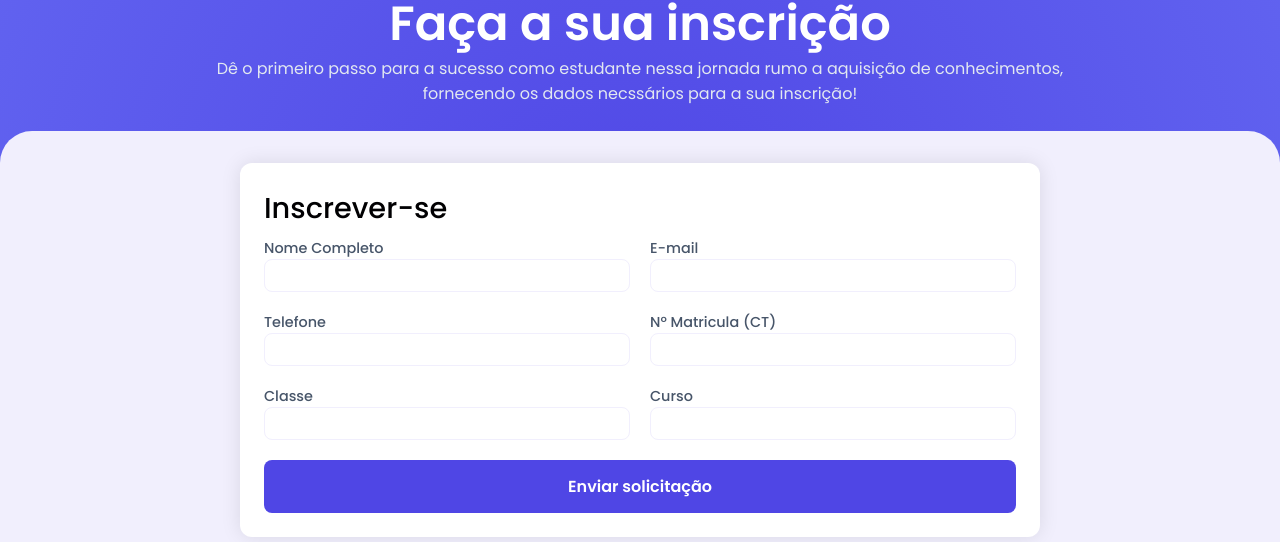
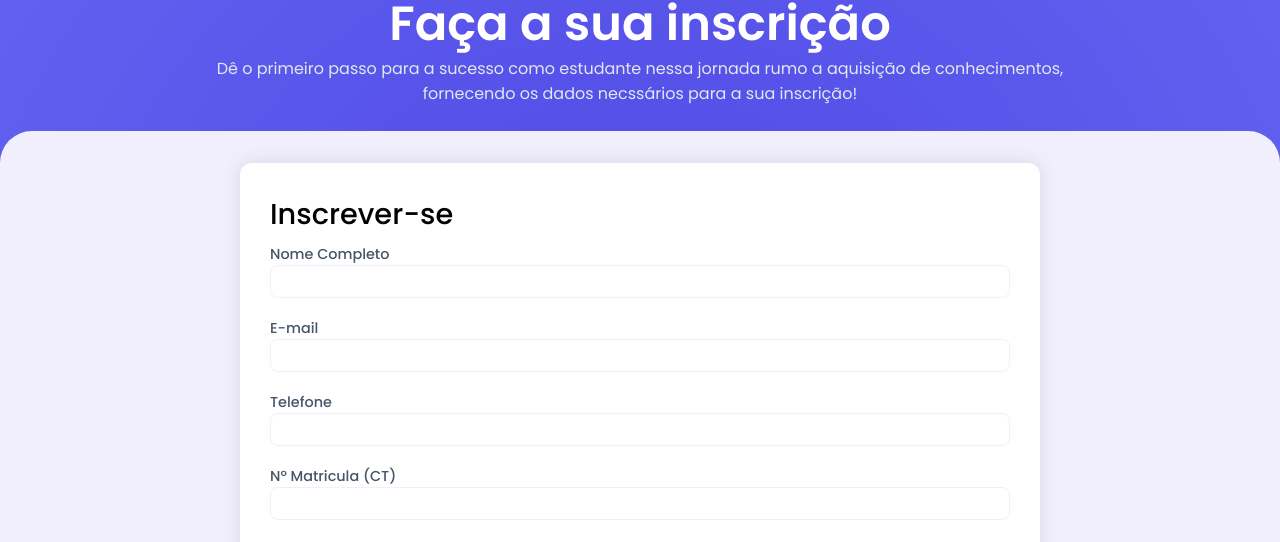
Before and after one commit to alexxsakawany/GBM-Educacion, a Flask app: page /inscricao in a window 1280 px wide. Shown: the part 205-747 px from the top of the page. Run offline with Flask 3, Linux system fonts and the light colour scheme.

Commit message:
Bug kill (formulário) 1

```diff
--- a/static/css/inscricao/style.css
+++ b/static/css/inscricao/style.css
@@ -56,9 +56,9 @@ body {
   gap: 32px;
 
   #registration_form_container {
-    width: 200%;
+    width: 100%;
     background-color: var(--white);
-    padding: 24px;
+    padding: 30px;
     max-width: 800px;
     border-radius: 12px;
     box-shadow: 0px 0px 20px rgba(0, 0, 0, 0.1);
@@ -71,8 +71,8 @@ body {
     }
 
     #registration_form {
-      display: grid;
-      grid-template-columns: 1fr 1fr;
+      display: flex;
+      flex-direction: column;
       gap: 20px;
 
       .input-group {
--- a/templates/inscricao.html
+++ b/templates/inscricao.html
@@ -83,7 +83,6 @@
     </section>
 
     <main id="main_container">
-
 
         <section id="registration_form_container">
             <h3>
```
